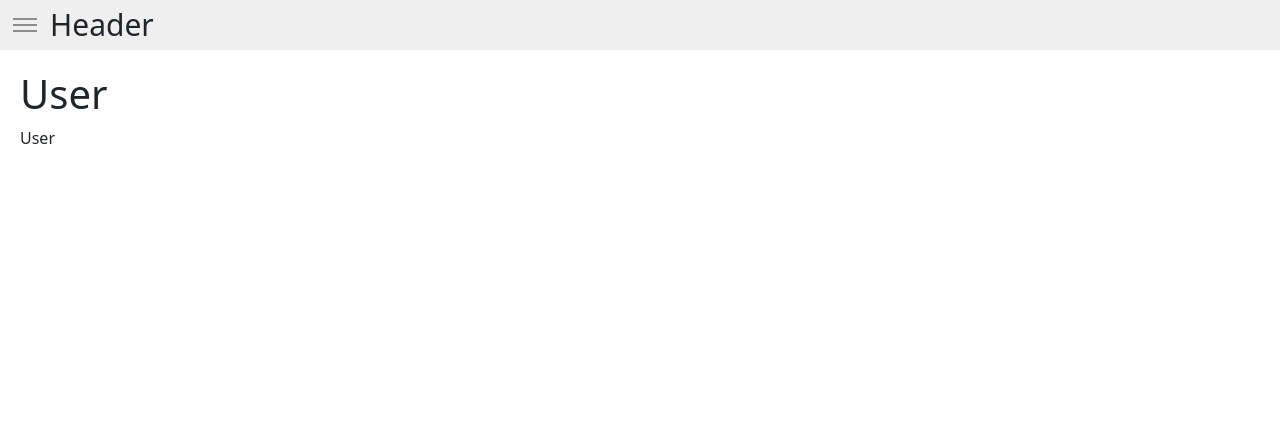
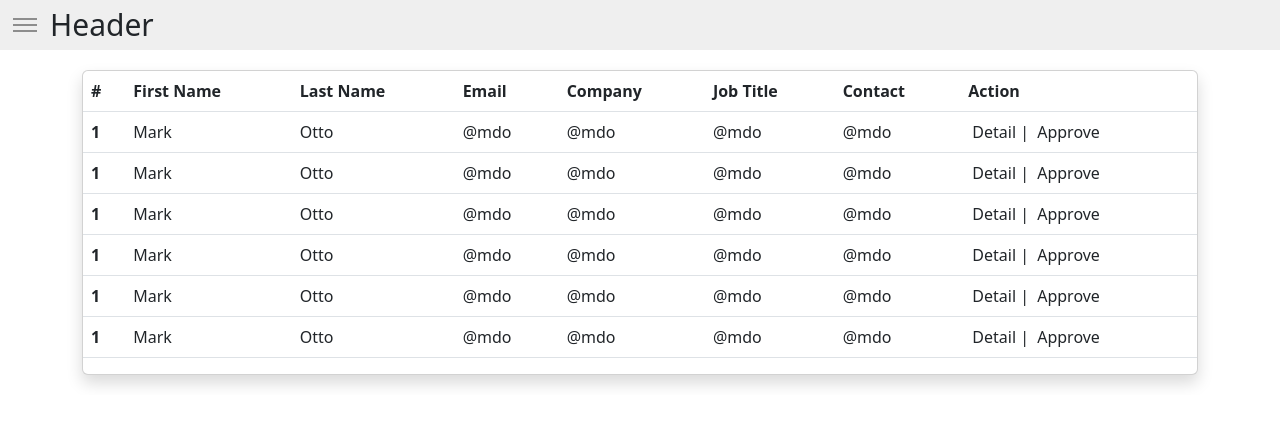
Before and after one commit to khizersh/drive-app, a React (Create React App) app: page /admin/user in a window 1280 px wide. Shown: the top 424 px of the page. Built offline with nearby package versions, Linux system fonts and the light colour scheme.

Commit message:
bootstrap

```diff
--- a/package.json
+++ b/package.json
@@ -8,6 +8,7 @@
     "@testing-library/user-event": "^13.5.0",
     "bootstrap": "^5.2.3",
     "react": "^18.2.0",
+    "react-bootstrap": "^2.7.4",
     "react-dom": "^18.2.0",
     "react-flags-select": "^2.2.3",
     "react-router-dom": "5.1.2",
--- a/src/assets/css/drawer.css
+++ b/src/assets/css/drawer.css
@@ -95,7 +95,7 @@
     width: 100%;
     height: calc(100% - 50px);
     overflow-x:hidden;
-    overflow-y:scroll;
+    /* overflow-y:scroll;  */
     -webkit-overflow-scrolling: touch;
     padding: 20px;
     }
--- a/src/components/DashbboardLayout.js
+++ b/src/components/DashbboardLayout.js
@@ -1,5 +1,6 @@
 import React from "react";
 import "../assets/css/drawer.css";
+import { Link } from "react-router-dom";
 
 const DashbboardLayout = (props) => {
   return (
@@ -10,16 +11,10 @@ const DashbboardLayout = (props) => {
       <nav id="drawer">
         <ul>
           <li>
-            <a href="#">Menu Item</a>
+            <Link to="/admin/user">User</Link>
           </li>
           <li>
-            <a href="#">Menu Item</a>
-          </li>
-          <li>
-            <a href="#">Menu Item</a>
-          </li>
-          <li>
-            <a href="#">Menu Item</a>
+            <a href="/">Home</a>
           </li>
         </ul>
       </nav>
--- a/src/pages/Register.js
+++ b/src/pages/Register.js
@@ -48,7 +48,7 @@ const Register = () => {
                       value=""
                     />
                   </div>
-                  <div className="col-12 col-lg-12">
+                  <div className="col-12 col-lg-6">
                     <input
                       name="firstname"
                       maxlength="50"
@@ -56,6 +56,17 @@ const Register = () => {
                       id="firstname"
                       placeholder="Email *"
                       type="text"
+                      value=""
+                    />
+                  </div>
+                  <div className="col-12 col-lg-6">
+                    <input
+                      name="firstname"
+                      maxlength="50"
+                      required="required"
+                      id="firstname"
+                      placeholder="Password *"
+                      type="password"
                       value=""
                     />
                   </div>
--- a/src/pages/admin/User.js
+++ b/src/pages/admin/User.js
@@ -1,12 +1,125 @@
-import React from "react";
+import React, { useState, useEffect } from "react";
+import { Modal, Button } from "react-bootstrap";
 
 const User = () => {
-    console.log("asdfasf");
+  const [users, setUsers] = useState([
+    {
+      firstName: "Muhammad",
+      lastName: "Khizer",
+      email: "khizer@gmail.com",
+      company: "popshop",
+      jobTitle: "vela",
+      contact: "21321321",
+    },
+    {
+      firstName: "Muhammad",
+      lastName: "Khizer",
+      email: "khizer@gmail.com",
+      company: "popshop",
+      jobTitle: "vela",
+      contact: "21321321",
+    },
+    {
+      firstName: "Muhammad",
+      lastName: "Khizer",
+      email: "khizer@gmail.com",
+      company: "popshop",
+      jobTitle: "vela",
+      contact: "21321321",
+    },
+    {
+      firstName: "Muhammad",
+      lastName: "Khizer",
+      email: "khizer@gmail.com",
+      company: "popshop",
+      jobTitle: "vela",
+      contact: "21321321",
+    },
+    {
+      firstName: "Muhammad",
+      lastName: "Khizer",
+      email: "khizer@gmail.com",
+      company: "popshop",
+      jobTitle: "vela",
+      contact: "21321321",
+    },
+    {
+      firstName: "Muhammad",
+      lastName: "Khizer",
+      email: "khizer@gmail.com",
+      company: "popshop",
+      jobTitle: "vela",
+      contact: "21321321",
+    },
+  ]);
+
+  const [show, setShow] = useState(false);
+
+  const handleClose = () => setShow(false);
+  const handleShow = () => setShow(true);
+
+  useEffect(() => {}, []);
+
   return (
-    <div>
-      <h1>User</h1>
-      User
-    </div>
+    <>
+      <div className="container">
+        <div className="row">
+          <div className="col-12">
+            <div className="card shadow">
+              <table class="table table-hover">
+                <thead>
+                  <tr>
+                    <th scope="col">#</th>
+                    <th scope="col">First Name</th>
+                    <th scope="col">Last Name</th>
+                    <th scope="col">Email</th>
+                    <th scope="col">Company</th>
+                    <th scope="col">Job Title</th>
+                    <th scope="col">Contact</th>
+                    <th scope="col">Action</th>
+                  </tr>
+                </thead>
+                <tbody>
+                  {users.length
+                    ? users.map((m) => (
+                        <tr>
+                          <th scope="row">1</th>
+                          <td>Mark</td>
+                          <td>Otto</td>
+                          <td>@mdo</td>
+                          <td>@mdo</td>
+                          <td>@mdo</td>
+                          <td>@mdo</td>
+                          <td>
+                            <span className="mx-1" onClick={handleShow}>Detail  | </span>
+                            <span>Approve</span>
+                          </td>
+                        </tr>
+                      ))
+                    : ""}
+                </tbody>
+              </table>
+            </div>
+          </div>
+        </div>
+      </div>
+
+
+      <Modal show={show} onHide={handleClose}>
+        <Modal.Header closeButton>
+          <Modal.Title>Modal heading</Modal.Title>
+        </Modal.Header>
+        <Modal.Body>Woohoo, you're reading this text in a modal!</Modal.Body>
+        <Modal.Footer>
+          <Button variant="secondary" onClick={handleClose}>
+            Close
+          </Button>
+          <Button variant="primary" onClick={handleClose}>
+            Save Changes
+          </Button>
+        </Modal.Footer>
+      </Modal>
+    </>
   );
 };
 
```
Also changed, not shown: 1 other file (tests, documents, lock files or other folders).
